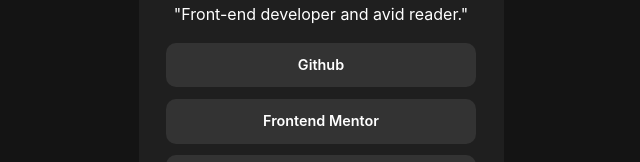
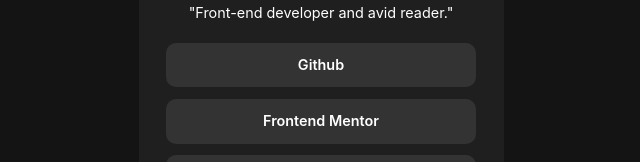
Before and after one commit to ZakJam/project_2, a plain HTML site: page index.html in a window 1280 px wide. Shown: the part 323-485 px from the top of the page, 319-959 px from the left. Drawn offline with Linux system fonts and the light colour scheme; a web font is replaced by a local one.

Commit message:
improved

```diff
--- a/src/css/style.css
+++ b/src/css/style.css
@@ -172,7 +172,7 @@
 	width: 100%;
 	height: 10%;
 	color: white;
-	font-size: clamp(0.1rem , 3.9vw , 1rem);
+	font-size: clamp(0.1rem , 3.9vw , 0.9rem);
 	justify-content: center;
 
 }
```
